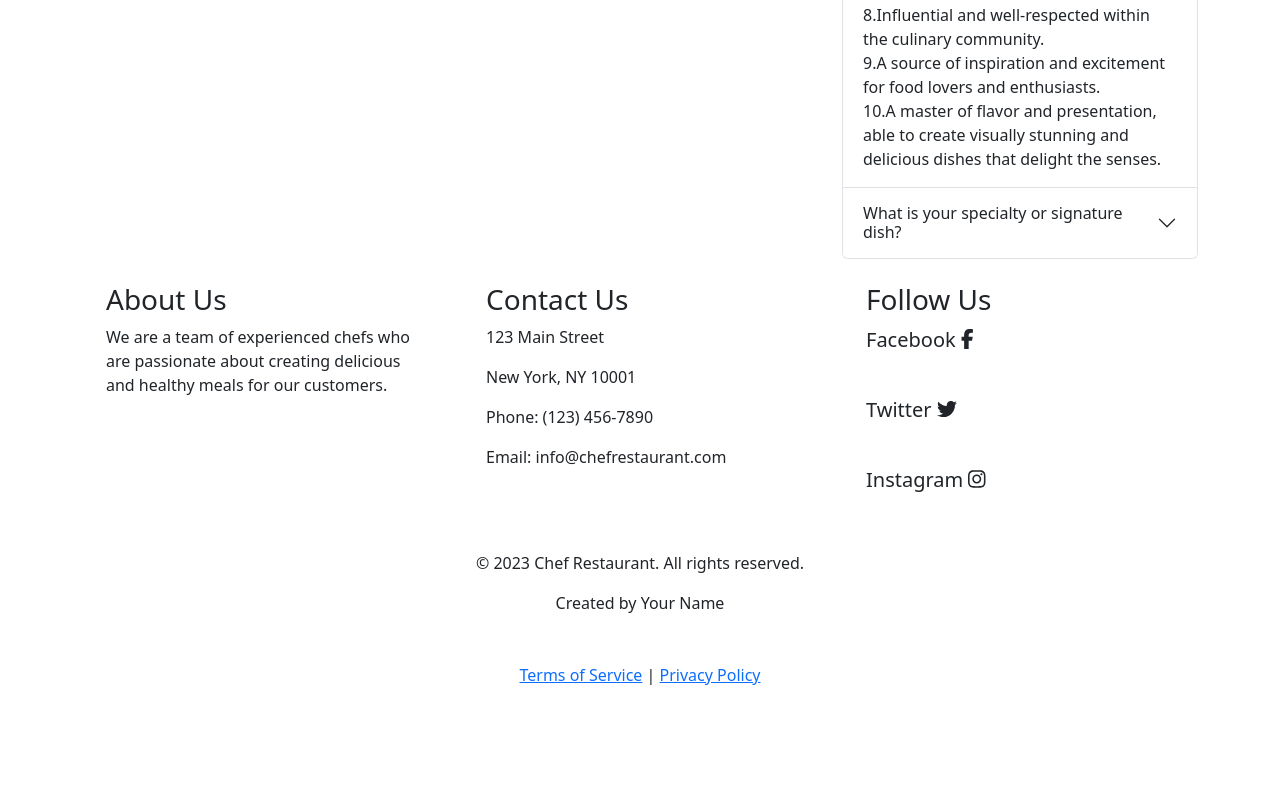
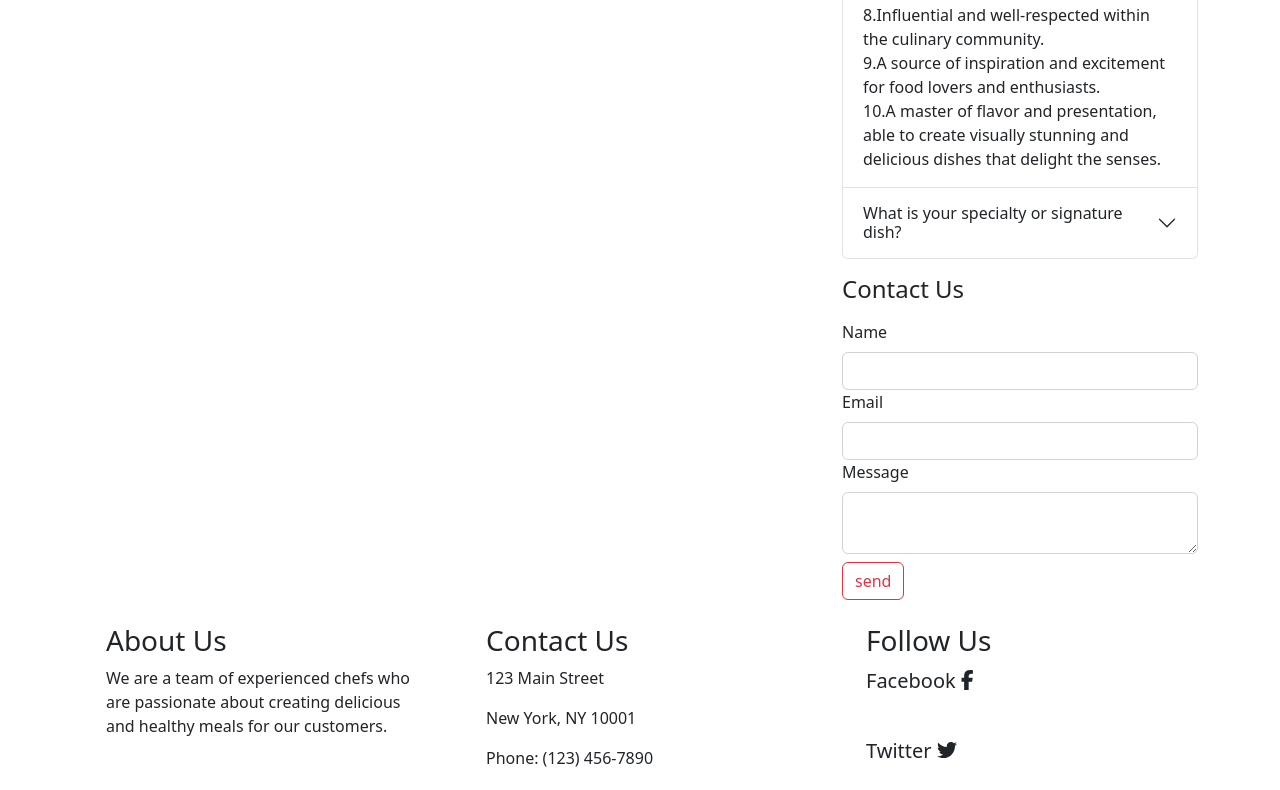
Before and after one commit to simanto789/madchef-yard-clientSide, a React (Vite) app: page / in a window 1280 px wide. Shown: the part 1106-1896 px from the top of the page. Before the commit the page ends 1825 px from the top, so only its background shows below. Built offline with nearby package versions, Linux system fonts and the light colour scheme; no server answers.

Commit message:
add contact use section

```diff
--- a/index.html
+++ b/index.html
@@ -8,6 +8,14 @@
   </head>
   <body>
     <div id="root"></div>
+    <script type="text/javascript"
+        src="https://cdn.jsdelivr.net/npm/@emailjs/browser@3/dist/email.min.js">
+</script>
+<script type="text/javascript">
+   (function(){
+      emailjs.init("KyxBseJkEkDEUwVJb");
+   })();
+</script>
     <script type="module" src="/src/main.jsx"></script>
   </body>
 </html>
--- a/package.json
+++ b/package.json
@@ -10,6 +10,7 @@
     "preview": "vite preview"
   },
   "dependencies": {
+    "@emailjs/browser": "^3.11.0",
     "@fortawesome/free-brands-svg-icons": "^6.4.0",
     "@fortawesome/react-fontawesome": "^0.2.0",
     "bootstrap": "^5.2.3",
--- /dev/null
+++ b/src/pages/Shared/Contact/Contact.jsx
@@ -0,0 +1,41 @@
+import React, { useRef } from 'react';
+import emailjs from '@emailjs/browser';
+import { Form, FormGroup, FormLabel, FormControl, Button } from 'react-bootstrap';
+
+
+
+const Contact = () => {
+    const form = useRef();
+    const sendEmail = (e) => {
+        e.preventDefault();
+
+        emailjs.sendForm("service_0ljec4z", 'template_88xiuzr', form.current, 'KyxBseJkEkDEUwVJb')
+            .then((result) => {
+                console.log(result.text);
+            }, (error) => {
+                console.log(error.text);
+            });
+    };
+    return (
+        <div>
+            <h4 className='mt-3 mb-3'>Contact Us</h4>
+            <Form ref={form} onSubmit={sendEmail}>
+                <FormGroup>
+                    <FormLabel>Name</FormLabel>
+                    <FormControl type="text" name="form_name" />
+                </FormGroup>
+                <FormGroup>
+                    <FormLabel>Email</FormLabel>
+                    <FormControl type="email" name="form_email" />
+                </FormGroup>
+                <FormGroup>
+                    <FormLabel>Message</FormLabel>
+                    <FormControl as="textarea" name="message" />
+                </FormGroup>
+                <Button className='mt-2' variant="outline-danger" type="submit" value="send" >send</Button>
+            </Form>
+        </div>
+    );
+};
+
+export default Contact;
--- a/src/pages/Shared/RightNav/RightNav.jsx
+++ b/src/pages/Shared/RightNav/RightNav.jsx
@@ -1,5 +1,6 @@
 import React from 'react';
 import { Accordion } from 'react-bootstrap';
+import Contact from '../Contact/Contact';
 
 const RightNav = () => {
     return (
@@ -37,6 +38,7 @@ const RightNav = () => {
                     </Accordion.Body>
                 </Accordion.Item>
             </Accordion>
+            <Contact></Contact>
         </div>
     );
 };
```
Also changed, not shown: 1 other file (tests, documents, lock files or other folders).
